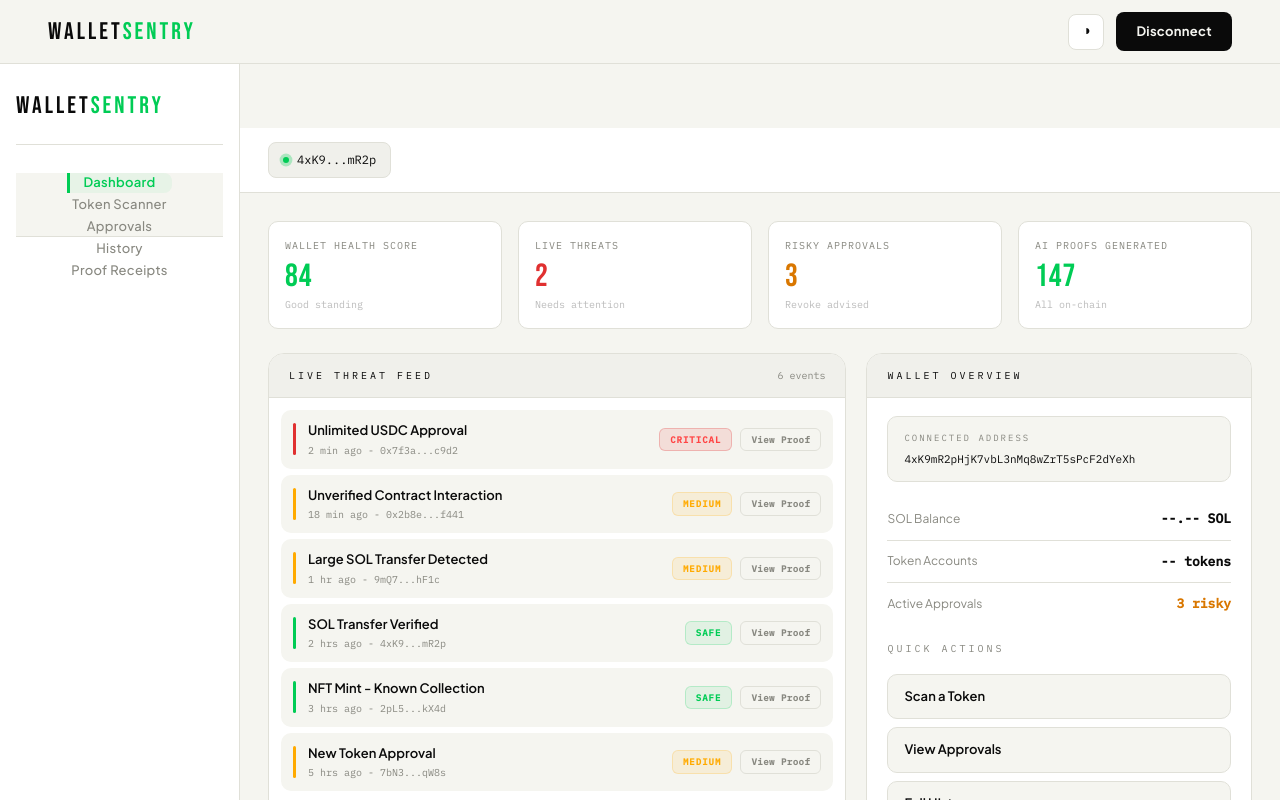
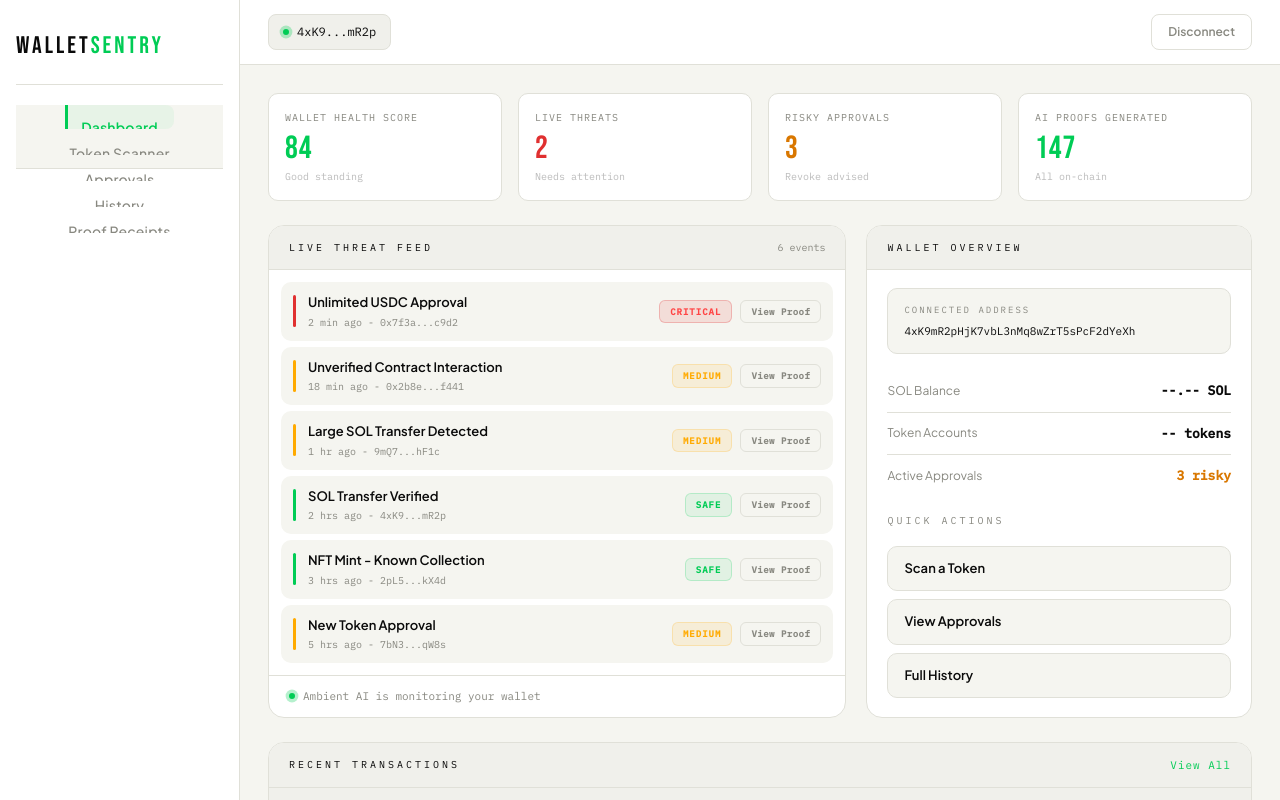
Before and after one commit to Oseodion/walletsentry, a React (Vite) app: page /dashboard in a window 1280 px wide. Shown: the top 800 px of the page. Built offline with nearby package versions, Linux system fonts and the light colour scheme.

Commit message:
fix: dashboard layout clean rebuild

```diff
--- a/src/components/DashboardLayout.jsx
+++ b/src/components/DashboardLayout.jsx
@@ -1,5 +1,4 @@
 import { Link, useLocation } from 'react-router-dom'
-import Navbar from './Navbar'
 import '../styles/dashboard.css'
 
 const NAV_ITEMS = [
@@ -17,11 +16,11 @@ export default function DashboardLayout({ children }) {
 
   return (
     <>
-      <Navbar />
-
       <div className="dbl-layout">
         <aside className="dbl-sidebar">
-          <div className="dbl-sidebar-logo">WALLET<span>SENTRY</span></div>
+          <div className="dbl-sidebar-logo">
+            WALLET<span>SENTRY</span>
+          </div>
           <nav className="dbl-nav">
             {NAV_ITEMS.map(({ label, path }) => (
               <Link
--- a/src/pages/Dashboard.jsx
+++ b/src/pages/Dashboard.jsx
@@ -134,6 +134,9 @@ export default function Dashboard() {
           <div className="wallet-dot" />
           {WALLET_SHORT}
         </div>
+        <button className="btn-disconnect" onClick={() => navigate('/')}>
+          Disconnect
+        </button>
       </div>
 
       {/* SCROLLABLE CONTENT */}
--- a/src/styles/dashboard.css
+++ b/src/styles/dashboard.css
@@ -1,40 +1,43 @@
-/* DASHBOARD LAYOUT
-   Navbar (64px sticky) sits on top.
-   Sidebar is fixed at top:64px, width 240px.
-   Main content has margin-left:240px and scrolls independently. */
+/* =============================================================
+   DASHBOARD LAYOUT
+   Sidebar: position fixed, full height from top:0, width 240px.
+   Main:    margin-left 240px, scrolls independently.
+   No top navbar on dashboard pages — sidebar IS the navigation.
+   ============================================================= */
 
 .dbl-layout {
-  padding-top: 64px; /* height of sticky Navbar */
+  min-height: 100vh;
   background: var(--bg);
-  min-height: 100vh;
 }
 
+/* SIDEBAR */
 .dbl-sidebar {
   position: fixed;
-  top: 64px;
+  top: 0;
   left: 0;
   bottom: 0;
   width: 240px;
   background: var(--surface);
   border-right: 1px solid var(--border);
-  padding: 24px 16px;
-  overflow-y: auto;
+  padding: 28px 16px 24px;
   display: flex;
   flex-direction: column;
+  overflow-y: auto;
   z-index: 90;
   transition: background 0.3s, border-color 0.3s;
 }
 
-/* SIDEBAR LOGO - matches landing Navbar exactly */
+/* SIDEBAR LOGO */
 .dbl-sidebar-logo {
   font-family: 'Bebas Neue', sans-serif;
   font-size: 24px;
   letter-spacing: 3px;
   color: var(--text);
-  margin-bottom: 28px;
   padding-bottom: 20px;
+  margin-bottom: 20px;
   border-bottom: 1px solid var(--border);
   transition: color 0.3s, border-color 0.3s;
+  white-space: nowrap;
 }
 
 .dbl-sidebar-logo span { color: var(--green); }
@@ -43,23 +46,23 @@
 .dbl-nav {
   display: flex;
   flex-direction: column;
+  gap: 2px;
 }
 
 .dbl-nav-link {
-  display: flex;
-  align-items: center;
-  padding: 10px 16px;
+  display: block;
+  padding: 12px 16px;
   border-radius: 8px;
-  font-size: 13px;
+  font-size: 14px;
   font-weight: 500;
   color: var(--muted);
   text-decoration: none;
   white-space: nowrap;
   overflow: hidden;
   text-overflow: ellipsis;
-  letter-spacing: 0.3px;
+  letter-spacing: 0.2px;
+  background: transparent;
   transition: background 0.15s, color 0.15s;
-  margin-bottom: 2px;
 }
 
 .dbl-nav-link:hover {
@@ -68,26 +71,28 @@
 }
 
 .dbl-nav-link.active {
-  background: rgba(0, 204, 85, 0.06);
   color: var(--green);
   font-weight: 600;
+  background: rgba(0, 204, 85, 0.06);
   border-left: 3px solid var(--green);
   border-radius: 0 8px 8px 0;
-  padding-left: 13px; /* 16 - 3px border keeps text alignment consistent */
+  padding-left: 13px; /* 16 - 3px border keeps text flush */
 }
 
-/* MAIN CONTENT AREA */
+/* MAIN CONTENT */
 .dbl-main {
   margin-left: 240px;
-  min-height: calc(100vh - 64px);
+  min-height: 100vh;
   display: flex;
   flex-direction: column;
+  background: var(--bg);
 }
 
 /* TOP BAR */
 .dash-topbar {
   display: flex;
   align-items: center;
+  justify-content: space-between;
   padding: 14px 28px;
   border-bottom: 1px solid var(--border);
   background: var(--surface);
@@ -118,7 +123,25 @@
   animation: livepulse 2s infinite;
 }
 
-/* MAIN SCROLL AREA */
+.btn-disconnect {
+  background: transparent;
+  color: var(--muted);
+  border: 1px solid var(--border);
+  border-radius: 8px;
+  padding: 8px 16px;
+  font-size: 12px;
+  font-weight: 600;
+  cursor: pointer;
+  font-family: 'Plus Jakarta Sans', sans-serif;
+  transition: all 0.2s;
+}
+
+.btn-disconnect:hover {
+  border-color: var(--red);
+  color: var(--red);
+}
+
+/* SCROLLABLE CONTENT */
 .dash-content {
   padding: 28px;
   display: flex;
@@ -151,7 +174,7 @@
   gap: 20px;
 }
 
-/* FEED + OVERVIEW CARDS */
+/* CARD BASE */
 .feed-card {
   background: var(--surface);
   border: 1px solid var(--border);
@@ -186,7 +209,7 @@
   color: var(--muted);
 }
 
-/* THREAT FEED ITEMS */
+/* THREAT FEED */
 .feed-list {
   padding: 12px;
   display: flex;
@@ -356,7 +379,7 @@
   background: rgba(0, 204, 85, 0.04);
 }
 
-/* TRANSACTIONS TABLE CARD */
+/* TRANSACTIONS TABLE */
 .table-card {
   background: var(--surface);
   border: 1px solid var(--border);
```
